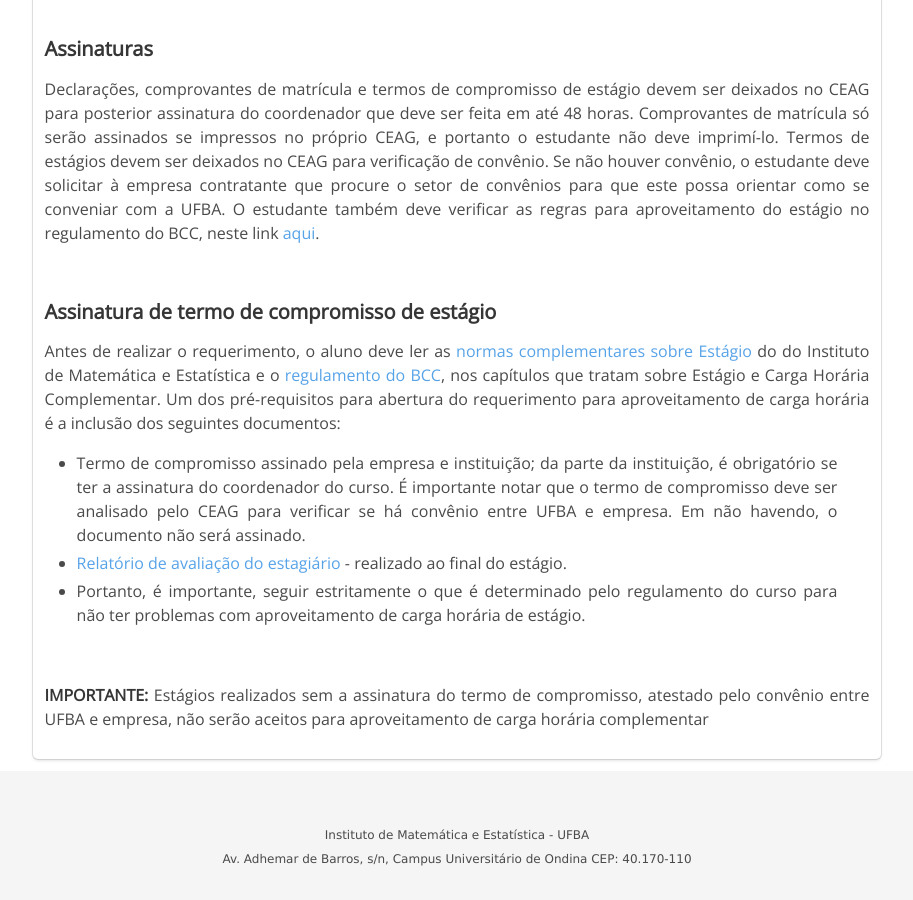
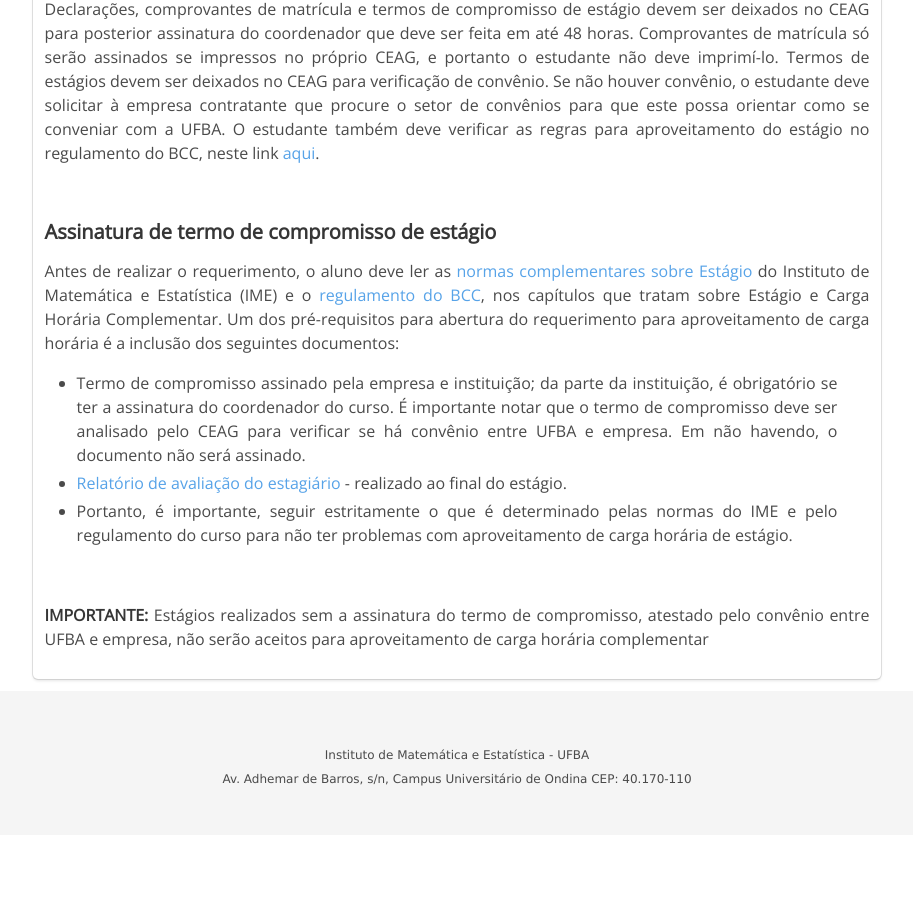
Before and after one commit to bcc-ufba/bcc-ufba.github.io, a Jekyll site: the page built from procedimentos.markdown, in a window 1280 px wide and 900 px high, scrolled down 1818 px. Shown: the whole window, without its empty margins (183-1096 px from the left). Built offline with Jekyll 4.4.1, drawn with Linux system fonts in a browser that asks for light colours; after the commit the page ends 2653 px from its top, so only the background shows below that.

Commit message:
pequenas correções
atualização do link [estagio]:/files/Resoluo_01_2020_Estgio_no_obrigatrio_Assinada.pdf

```diff
--- a/procedimentos.markdown
+++ b/procedimentos.markdown
@@ -22,7 +22,6 @@
 
 Durante o semestre letivo suplementar, os requerimentos para aproveitamento de carga horária complementar devem ser enviados por e-mail para o colegiado (<ccc@ufba.br>), enquanto os requerimentos para aproveitamento de carga horária optativa devem ser enviados para o CEAG (<ceagmat@ufba.br>).
 
-<br>
 
 #### **Trabalho de conclusão de curso**
 
@@ -35,7 +34,6 @@
 
 [riufba]:https://repositorio.ufba.br/ri/handle/ri/17544
 
-<br>
 
 #### **Colação de grau**
 
@@ -57,15 +55,15 @@
 
 #### **Assinatura de termo de compromisso de estágio**
 
-Antes de realizar o requerimento, o aluno deve ler as [normas complementares sobre Estágio][estagio] do  do Instituto de Matemática e Estatística e o [regulamento do BCC][link], nos capítulos que tratam sobre Estágio e Carga Horária Complementar. Um dos pré-requisitos para abertura do requerimento para aproveitamento de carga horária é a inclusão dos seguintes documentos:
+Antes de realizar o requerimento, o aluno deve ler as [normas complementares sobre Estágio][estagio] do Instituto de Matemática e Estatística (IME) e o [regulamento do BCC][link], nos capítulos que tratam sobre Estágio e Carga Horária Complementar. Um dos pré-requisitos para abertura do requerimento para aproveitamento de carga horária é a inclusão dos seguintes documentos:
 
 * Termo de compromisso assinado pela empresa e instituição; da parte da instituição, é obrigatório se ter a assinatura do coordenador do curso. É importante notar que o termo de compromisso deve ser analisado pelo CEAG para verificar se há convênio entre UFBA e empresa. Em não havendo, o documento não será assinado.
 * [Relatório de avaliação do estagiário](https://docs.google.com/document/d/1T6Mvjf2kFYHnl1ocYnDzriwg9Cdk1JYpPLZdKt_JLrA/edit) - realizado ao final do estágio.
-* Portanto, é importante, seguir estritamente o que é determinado pelo regulamento do curso para não ter problemas com aproveitamento de carga horária de estágio.
+* Portanto, é importante, seguir estritamente o que é determinado pelas normas do IME e pelo regulamento do curso para não ter problemas com aproveitamento de carga horária de estágio.
 
 <br>
 
 **IMPORTANTE:** Estágios realizados sem a assinatura do termo de compromisso, atestado pelo convênio entre UFBA e empresa, não serão aceitos para aproveitamento de carga horária complementar
 
 [link]:/regulamentos.html
-[estagio]:/files/
+[estagio]:/files/Resoluo_01_2020_Estgio_no_obrigatrio_Assinada.pdf
```
